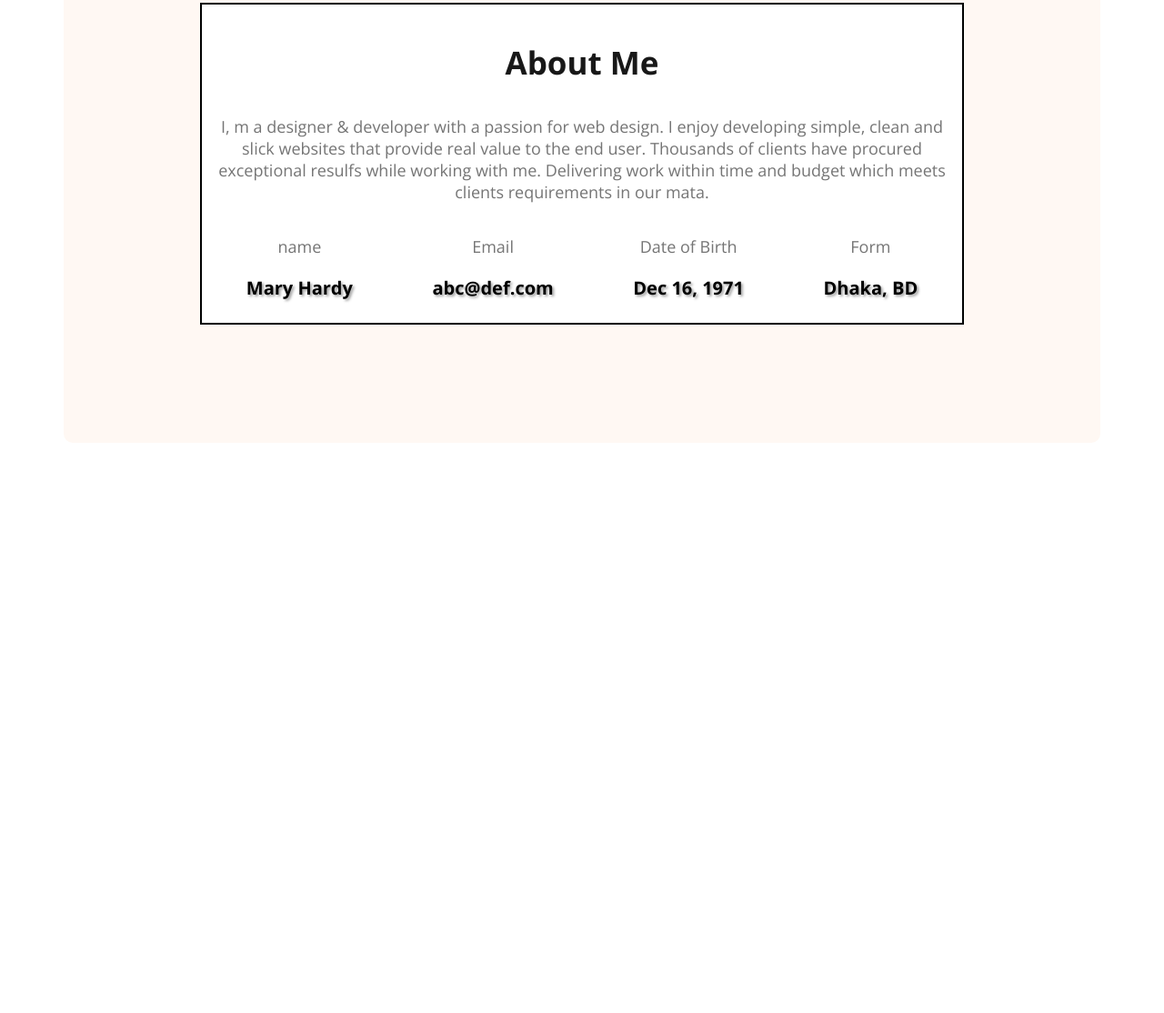
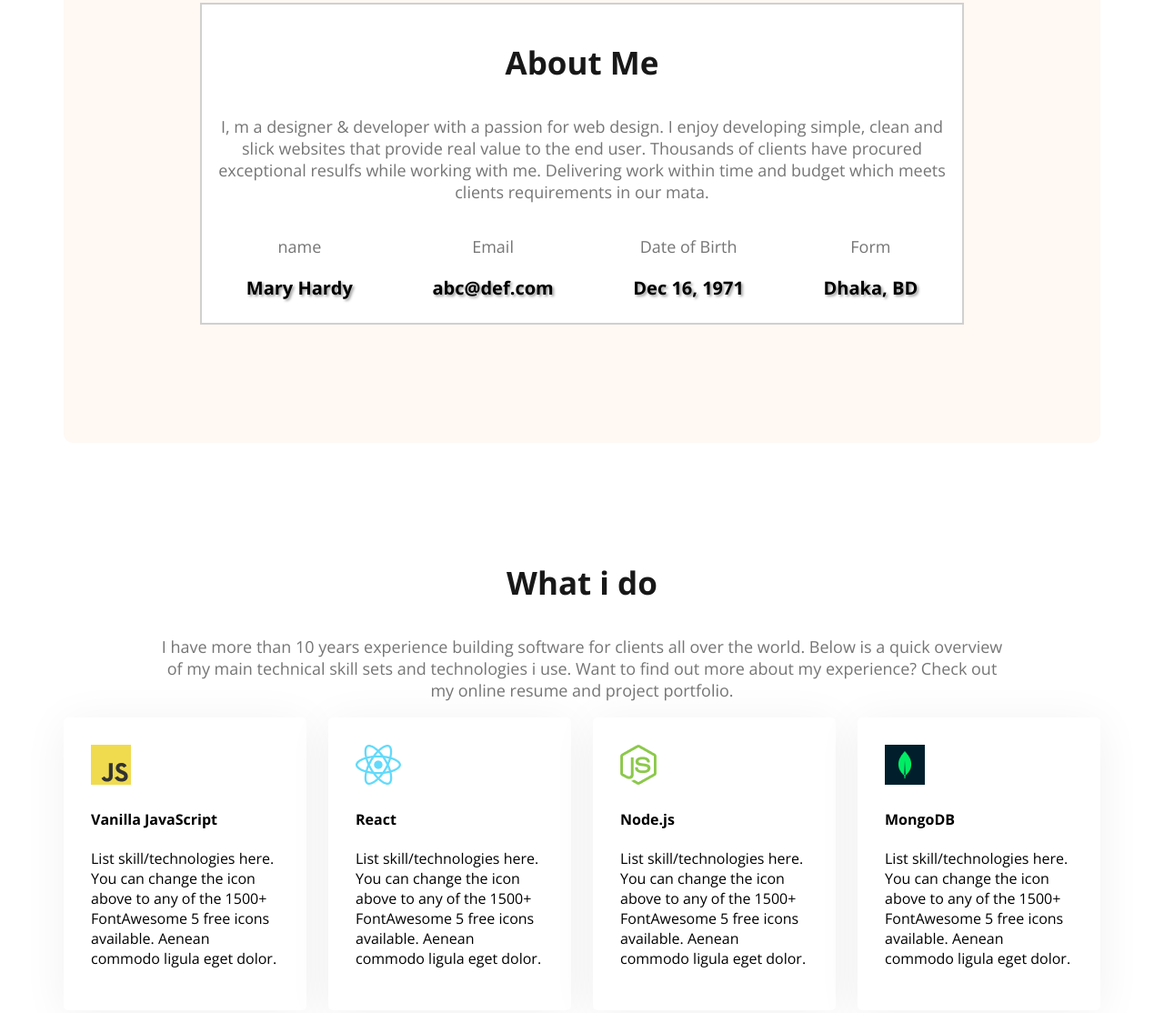
Before and after one commit to RaselMridha792/first-portfolio-website, a plain HTML site: page index.html in a window 1280 px wide. Shown: the part 1179-2293 px from the top of the page at 91% size. Before the commit the page ends 1674 px from the top, so only its background shows below. Drawn offline with nearby package versions, Linux system fonts and the light colour scheme.

Commit message:
added and style what i do section

```diff
--- a/index.html
+++ b/index.html
@@ -58,6 +58,36 @@
             </div>
             </div>
         </section>
+        <!-- what i do section -->
+         <section class="skills">
+            <h3 class="section-title text-center">What i do</h3>
+            <p class="section-description text-center what-section">
+                I have more than 10 years experience building software for clients all over the world. Below is a quick overview of my main technical skill sets and technologies i use. Want to find out more about my experience? Check out my online resume and project portfolio.
+            </p>
+            <div class="skills-container">
+                <!-- div.skill*4>img+h4.skill-title+p.skill-description -->
+                <div class="skill">
+                    <img src="images/icons/js.png" alt="">
+                    <h4 class="skill-title">Vanilla JavaScript</h4>
+                    <p class="skill-description">List skill/technologies here. You can change the icon above to any of the 1500+ FontAwesome 5 free icons available. Aenean commodo ligula eget dolor.</p>
+                </div>
+                <div class="skill">
+                    <img src="images/icons/react.png" alt="">
+                    <h4 class="skill-title">React</h4>
+                    <p class="skill-description">List skill/technologies here. You can change the icon above to any of the 1500+ FontAwesome 5 free icons available. Aenean commodo ligula eget dolor.</p>
+                </div>
+                <div class="skill">
+                    <img src="images/icons/nodejs.png" alt="">
+                    <h4 class="skill-title">Node.js</h4>
+                    <p class="skill-description">List skill/technologies here. You can change the icon above to any of the 1500+ FontAwesome 5 free icons available. Aenean commodo ligula eget dolor.</p>
+                </div>
+                <div class="skill">
+                    <img src="images/icons/mongo.png" alt="">
+                    <h4 class="skill-title">MongoDB</h4>
+                    <p class="skill-description">List skill/technologies here. You can change the icon above to any of the 1500+ FontAwesome 5 free icons available. Aenean commodo ligula eget dolor.</p>
+                </div>
+            </div>
+         </section>
     </main>
 </body>
 
--- a/style.css
+++ b/style.css
@@ -18,12 +18,13 @@
     background-repeat: no-repeat;
     background-position: top left, bottom right;
 }
-
+.text-center{
+    text-align: center;
+}
 .section-description{
     font-size: 18px;
     color: #757575;
 }
-
 .secondary-bg{
     background-color: #FFF8F3;
 }
@@ -105,16 +106,19 @@ main{
     max-width: 1140px;
     margin: 0 auto;
 }
+
+main section{
+    margin-top: 130px;
+}
 /* about styles */
 .about{
     border-radius: 10px;
     padding: 130px 150px;
     text-align: center;
-    margin-top: 130px;
 }
 .about-inside{
     background-color: white;
-    border: 2px solid black;
+    border: 2px solid rgb(208, 208, 208);
     padding: 5px;
 }
 .about-items{
@@ -126,3 +130,19 @@ main{
     font-size: 20px;
     text-shadow: 2px 2px 3px #9f9f9f;
 }
+
+/* what i do section design  */
+.skills-container{
+    display: flex;
+    gap: 24px;
+}
+.skill{
+    padding: 30px;
+    background-color: #FFFFFF;
+    box-shadow: 0px 6px 50px 0px rgba(0, 0, 0, 0.06);
+    border-radius: 5px;
+}
+
+.what-section{
+    padding: 0px 100px;
+}
```
